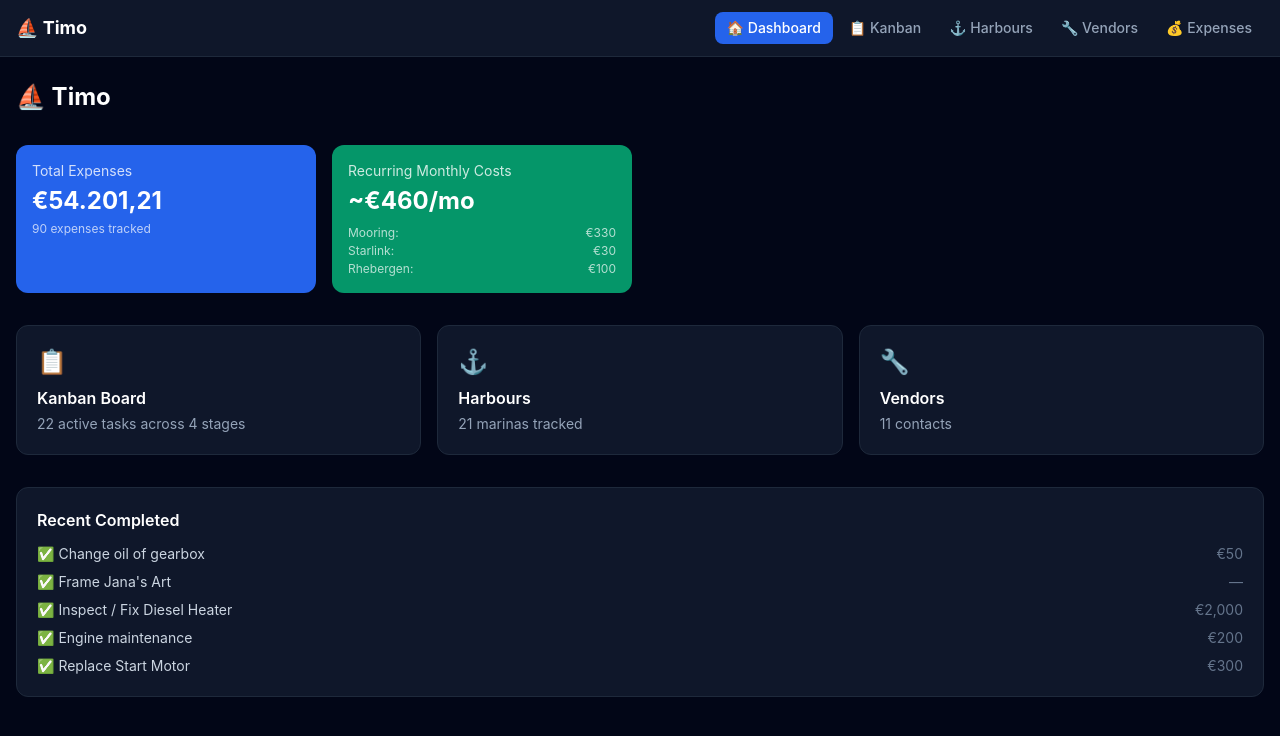
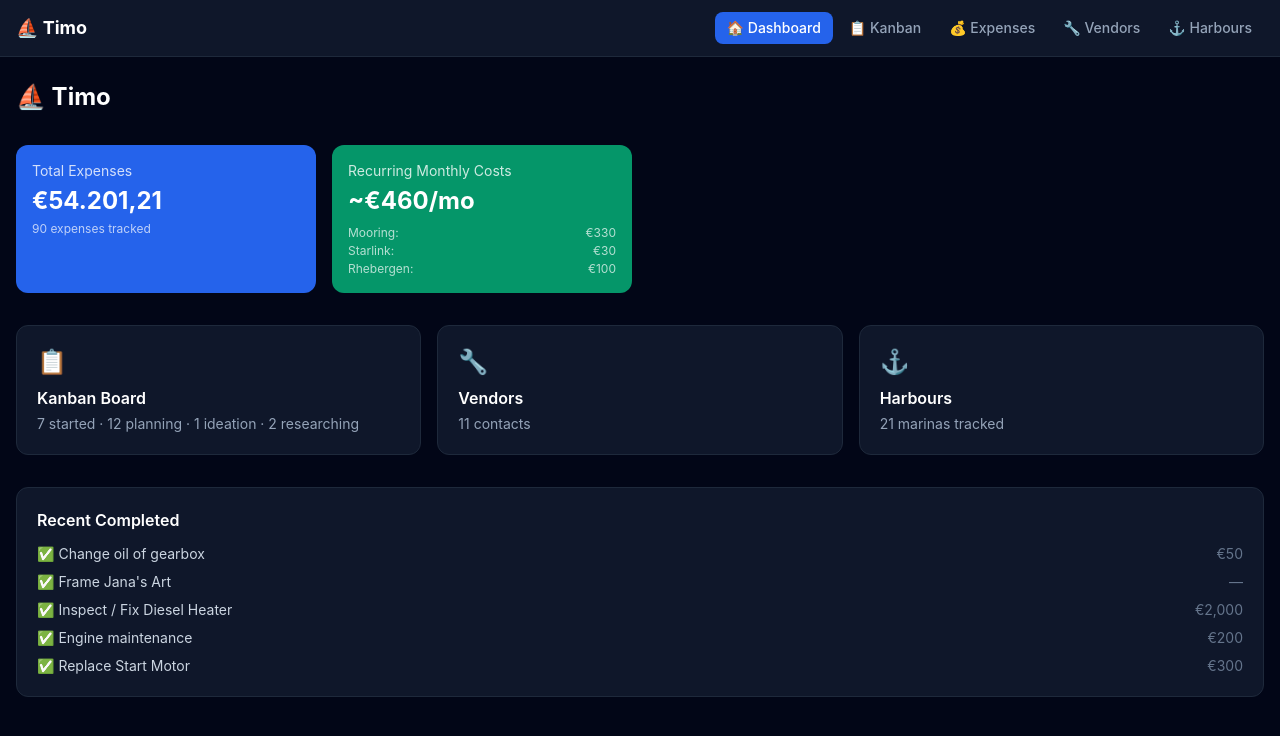
Before and after one commit to kokosthief/boat-dashboard, a Next.js app: page / in a window 1280 px wide. Shown: the top 736 px of the page. Built offline with nearby package versions, Linux system fonts and the light colour scheme.

Commit message:
fix: nav order (dashboard/kanban/expenses/vendors/harbours), rename Research→Researching, kanban card shows status counts

```diff
--- a/src/app/page.tsx
+++ b/src/app/page.tsx
@@ -25,9 +25,9 @@ export default function Home() {
   ];
 
   const sections = [
-    { href: '/kanban', emoji: '📋', title: 'Kanban Board', desc: `${activeTasks.length} active tasks across 4 stages` },
+    { href: '/kanban', emoji: '📋', title: 'Kanban Board', desc: `${tasks.filter(t => t.status === 'Started').length} started · ${tasks.filter(t => t.status === 'Planning').length} planning · ${tasks.filter(t => t.status === 'Ideation').length} ideation · ${tasks.filter(t => t.status === 'Researching').length} researching` },
+    { href: '/vendors', emoji: '🔧', title: 'Vendors', desc: `${vendors.length} contacts` },
     { href: '/harbours', emoji: '⚓', title: 'Harbours', desc: `${harbours.length} marinas tracked` },
-    { href: '/vendors', emoji: '🔧', title: 'Vendors', desc: `${vendors.length} contacts` },
   ];
 
   return (
--- a/src/components/Nav.tsx
+++ b/src/components/Nav.tsx
@@ -6,9 +6,9 @@ import { usePathname } from 'next/navigation';
 const links = [
   { href: '/', label: '🏠 Dashboard' },
   { href: '/kanban', label: '📋 Kanban' },
+  { href: '/expenses', label: '💰 Expenses' },
+  { href: '/vendors', label: '🔧 Vendors' },
   { href: '/harbours', label: '⚓ Harbours' },
-  { href: '/vendors', label: '🔧 Vendors' },
-  { href: '/expenses', label: '💰 Expenses' },
 ];
 
 export default function Nav() {
--- a/src/data/tasks.ts
+++ b/src/data/tasks.ts
@@ -2,7 +2,7 @@ export interface Task {
   name: string;
   location: string;
   vendor: string;
-  status: 'Ideation' | 'Planning' | 'Started' | 'Research' | 'Finished';
+  status: 'Ideation' | 'Planning' | 'Started' | 'Researching' | 'Finished';
   targetDate: string;
   cost: string;
   notes: string;
@@ -29,8 +29,8 @@ export const tasks: Task[] = [
   { name: "Plumber — install new toilet sink", location: "Head", vendor: "Plumber (TBD)", status: "Planning", targetDate: "2026-03-31", cost: "", notes: "New sink bought, needs installing." },
   { name: "Plumber — replace 80L boiler with 20L", location: "Head", vendor: "Plumber (TBD)", status: "Planning", targetDate: "2026-03-31", cost: "", notes: "Swap 80L electric boiler for 20L one (already bought). Don't need the big one." },
   { name: "Fix engine room door hinge", location: "Engine Room", vendor: "", status: "Planning", targetDate: "", cost: "", notes: "One of the hinges needs fixing." },
-  { name: "Have Lock Keys Cut", location: "", vendor: "", status: "Research", targetDate: "2025-09-23", cost: "€10", notes: "" },
-  { name: "Obtain insurance", location: "", vendor: "Eerdmans", status: "Research", targetDate: "2026-06-30", cost: "", notes: "" },
+  { name: "Have Lock Keys Cut", location: "", vendor: "", status: "Researching", targetDate: "2025-09-23", cost: "€10", notes: "" },
+  { name: "Obtain insurance", location: "", vendor: "Eerdmans", status: "Researching", targetDate: "2026-06-30", cost: "", notes: "" },
   { name: "Make clothes rack from a tree", location: "Forecabin", vendor: "", status: "Ideation", targetDate: "", cost: "€0", notes: "" },
   { name: "Call harbours for a new place to berth", location: "", vendor: "", status: "Finished", targetDate: "", cost: "", notes: "Multiple marinas contacted." },
   { name: "New wood for broken window frame", location: "Wheelhouse / Helm", vendor: "Simone", status: "Finished", targetDate: "2025-09-23", cost: "€500", notes: "" },
@@ -46,12 +46,12 @@ export const tasks: Task[] = [
   { name: "Change oil of gearbox", location: "Engine Room", vendor: "", status: "Finished", targetDate: "2025-10-22", cost: "€50", notes: "" },
 ];
 
-export const statusColumns = ['Started', 'Planning', 'Ideation', 'Research', 'Finished'] as const;
+export const statusColumns = ['Started', 'Planning', 'Ideation', 'Researching', 'Finished'] as const;
 
 export const statusColors: Record<string, string> = {
   Ideation: 'bg-purple-500/20 border-purple-500/40 text-purple-300',
   Planning: 'bg-blue-500/20 border-blue-500/40 text-blue-300',
   Started: 'bg-amber-500/20 border-amber-500/40 text-amber-300',
-  Research: 'bg-cyan-500/20 border-cyan-500/40 text-cyan-300',
+  Researching: 'bg-cyan-500/20 border-cyan-500/40 text-cyan-300',
   Finished: 'bg-green-500/20 border-green-500/40 text-green-300',
 };
```
